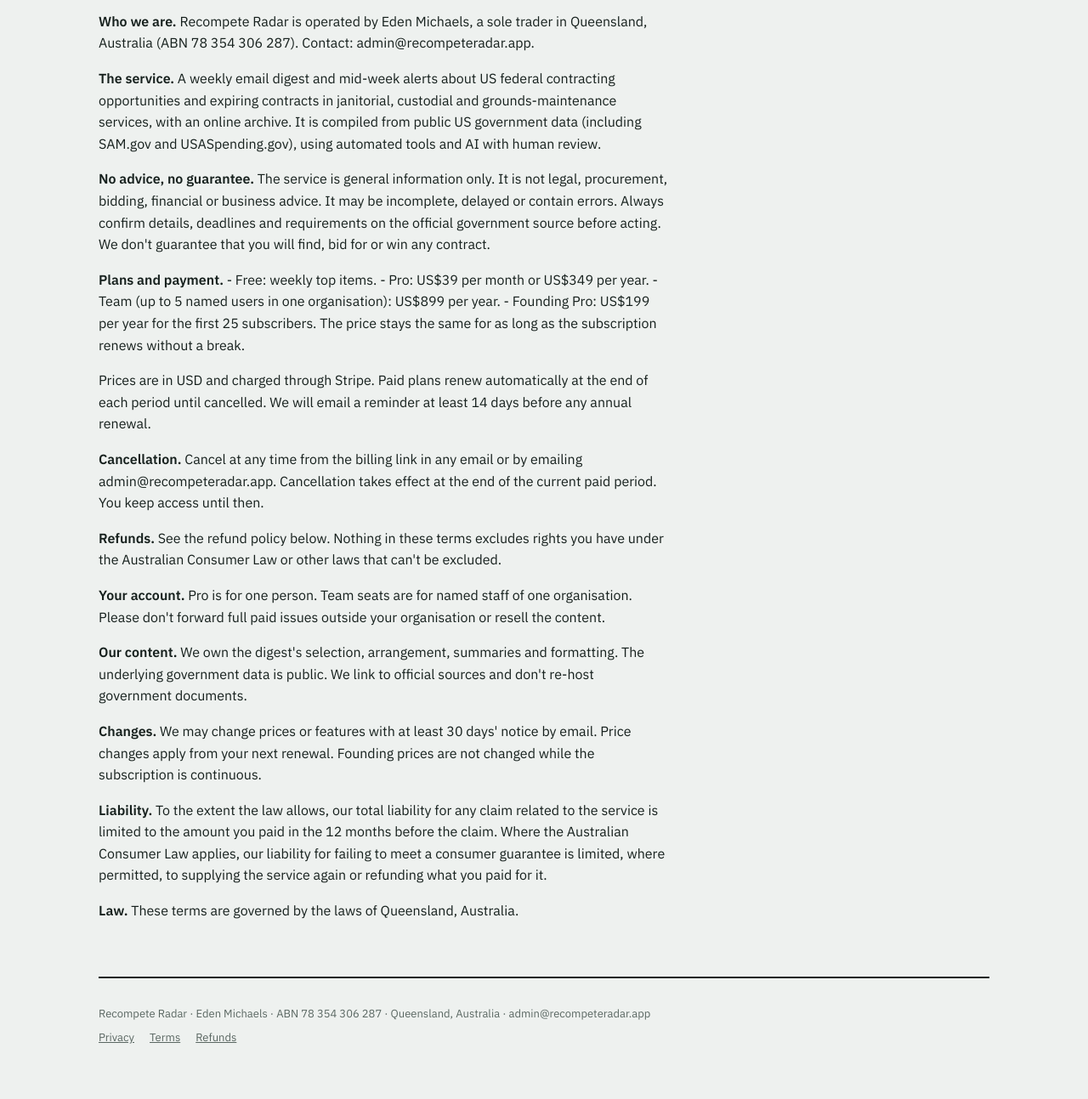
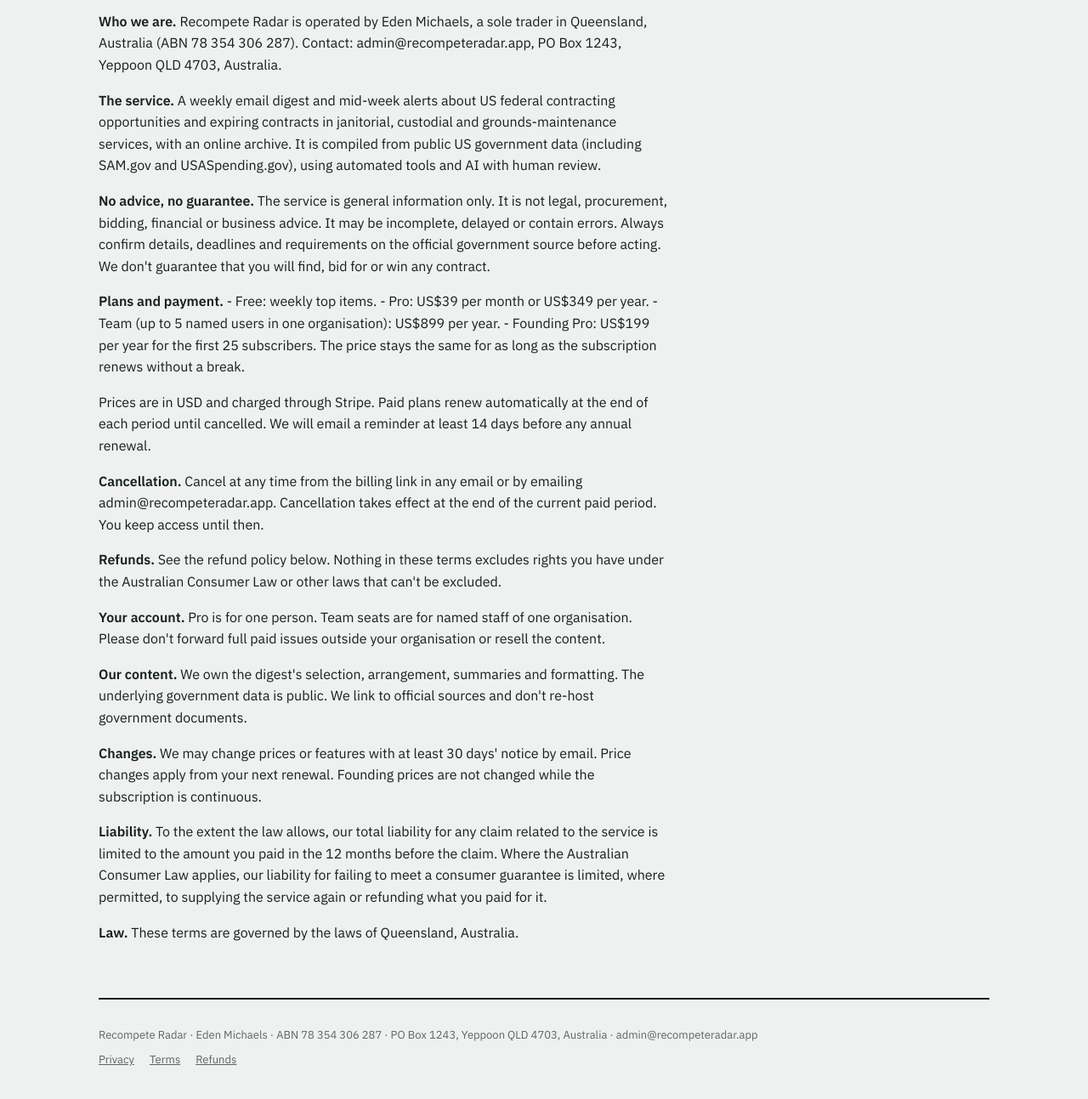
Before and after one commit to edenmichaels/recompete-radar-site, a plain HTML site: page terms.html in a window 1280 px wide. Shown: the part 181-1474 px from the top of the page at 85% size. Drawn offline with Linux system fonts and the light colour scheme.

Commit message:
Add business postal address
Co-Authored-By: Claude Opus 5.5 <noreply@anthropic.com>
Claude-Session: https://claude.ai/code/session_01Fjdkg5VDRcvUJVVAx5mRri

```diff
--- a/terms.html
+++ b/terms.html
@@ -104,7 +104,7 @@ a { color: inherit; }
 <div class="wrap">
 <header class="top"><a href="/" class="brand" style="text-decoration:none">Recompete <span>Radar</span></a><div class="tag">Terms of service</div></header>
 <main class="doc"><h1>Terms of service</h1><p class="updated">Last updated 12 November 2026</p>
-<p><strong>Who we are.</strong> Recompete Radar is operated by Eden Michaels, a sole trader in Queensland, Australia (ABN 78 354 306 287). Contact: admin@recompeteradar.app.</p>
+<p><strong>Who we are.</strong> Recompete Radar is operated by Eden Michaels, a sole trader in Queensland, Australia (ABN 78 354 306 287). Contact: admin@recompeteradar.app, PO Box 1243, Yeppoon QLD 4703, Australia.</p>
 <p><strong>The service.</strong> A weekly email digest and mid-week alerts about US federal contracting opportunities and expiring contracts in janitorial, custodial and grounds-maintenance services, with an online archive. It is compiled from public US government data (including SAM.gov and USASpending.gov), using automated tools and AI with human review.</p>
 <p><strong>No advice, no guarantee.</strong> The service is general information only. It is not legal, procurement, bidding, financial or business advice. It may be incomplete, delayed or contain errors. Always confirm details, deadlines and requirements on the official government source before acting. We don't guarantee that you will find, bid for or win any contract.</p>
 <p><strong>Plans and payment.</strong>
@@ -121,6 +121,6 @@ a { color: inherit; }
 <p><strong>Liability.</strong> To the extent the law allows, our total liability for any claim related to the service is limited to the amount you paid in the 12 months before the claim. Where the Australian Consumer Law applies, our liability for failing to meet a consumer guarantee is limited, where permitted, to supplying the service again or refunding what you paid for it.</p>
 <p><strong>Law.</strong> These terms are governed by the laws of Queensland, Australia.</p>
 </main>
-<footer><div>Recompete Radar · Eden Michaels · ABN 78 354 306 287 · Queensland, Australia · admin@recompeteradar.app</div>
+<footer><div>Recompete Radar · Eden Michaels · ABN 78 354 306 287 · PO Box 1243, Yeppoon QLD 4703, Australia · admin@recompeteradar.app</div>
 <div class="links"><a href="/privacy.html">Privacy</a><a href="/terms.html">Terms</a><a href="/refunds.html">Refunds</a></div></footer>
 </div></body></html>
```
Also changed, not shown: index.html (+1 -1 lines), privacy.html (+1 -1 lines), refunds.html (+1 -1 lines).
